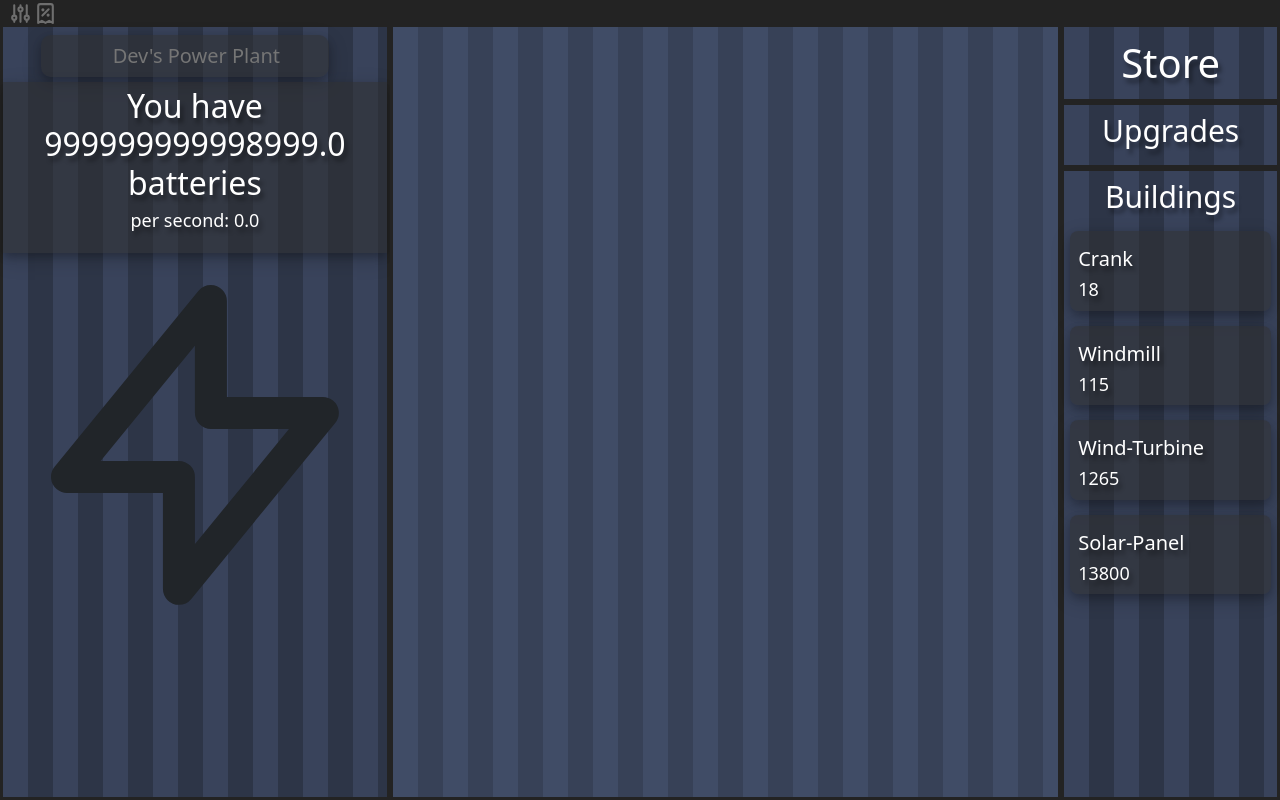
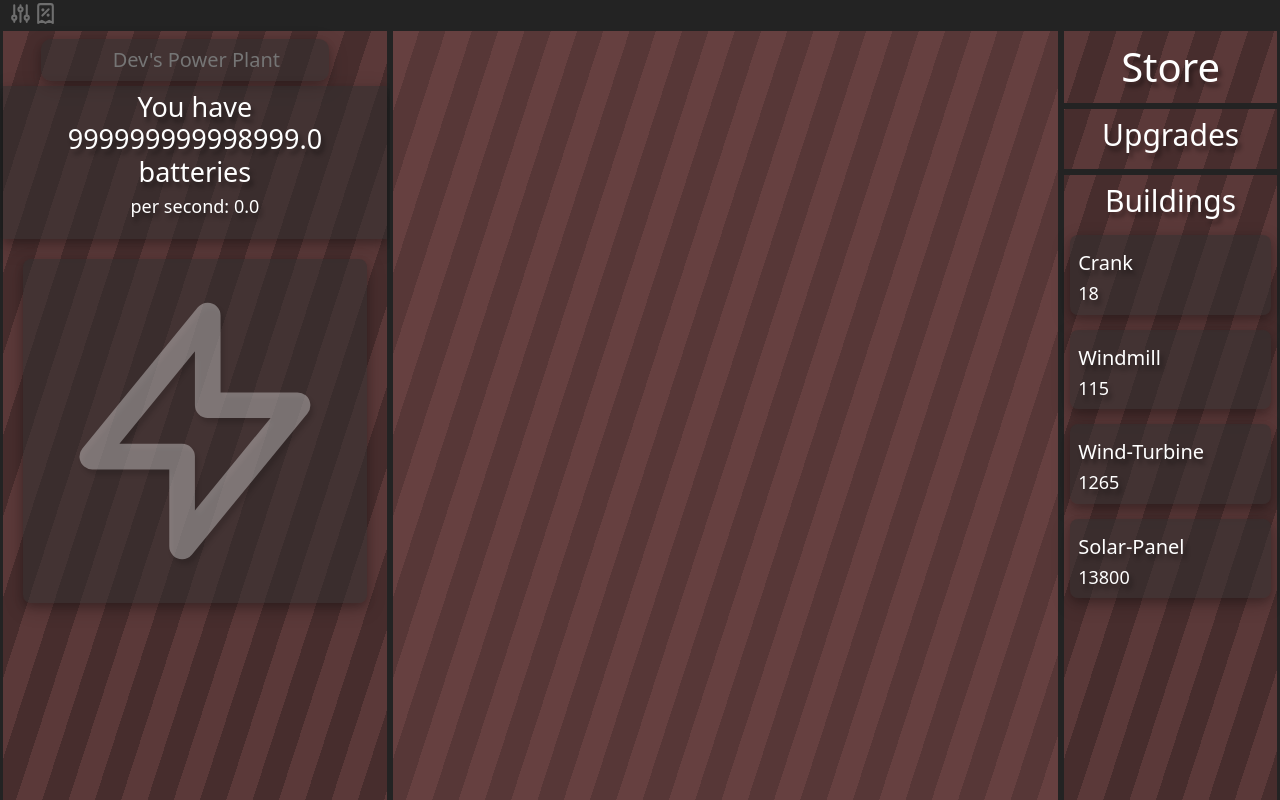
Before and after one commit to Natalect/Cookie-Clicker, a website: page index.html in a window 1280 px wide. Shown: the top 800 px of the page. Drawn offline with nearby package versions, Linux system fonts and the light colour scheme.

Commit message:
Update styles.css

```diff
--- a/css/styles.css
+++ b/css/styles.css
@@ -1,13 +1,13 @@
 body {
   margin: 0px;
-  height: 97vh;
+  height: 140vh;
 }
 
 .menuBar {
   background-color: rgb(35, 35, 35);
   padding-left: 8px;
   width: 100%;
-  height: 3vh;
+  height: 3.5vh;
   display: flex;
   flex-direction: row;
   flex-wrap: wrap;
@@ -32,11 +32,11 @@ body {
 /* Clicker Area */
 .clickerArea {
   background: repeating-linear-gradient(
-    90deg,
-    #39435b,
-    #39435b 25px,
-    #2d3547 25px,
-    #2d3547 50px
+    108deg,
+    #5b3939,
+    #5b3939 25px,
+    #472d2d 25px,
+    #472d2d 50px
   );
   width: 180%;
   border: rgb(35, 35, 35) solid 3px;
@@ -89,8 +89,11 @@ body {
 }
 
 .batteriesData:hover {
-  margin-top: 7px;
   cursor: default;
+}
+
+.batteriesData h1 {
+  font-size: 27px;
 }
 
 .batteriesAmount {
@@ -117,7 +120,7 @@ body {
   filter: drop-shadow(3px 5px 2px rgb(0 0 0 / 0.4));
 }
 
-.clicker {
+#clicker {
   margin: 20px;
   background-color: rgba(47, 47, 47, 0.523);
   box-shadow: 0 4px 8px 0 rgba(0, 0, 0, 0.2), 0 6px 20px 0 rgba(0, 0, 0, 0.19);
@@ -129,25 +132,25 @@ body {
   transition: 0.3s;
 }
 
-.clicker:hover {
+#clicker:hover {
   background-color: rgba(47, 47, 47, 0.347);
   color: rgb(255, 255, 255);
   cursor: pointer;
   opacity: 120%;
 }
 
-.clicker svg {
+#clicker svg {
   filter: drop-shadow(3px 5px 2px rgb(0 0 0 / 0.4));
 }
 
 /* Buildings Area */
 .buildingsArea {
   background: repeating-linear-gradient(
-    90deg,
-    #404c66,
-    #404c66 25px,
-    #374157 25px,
-    #374157 50px
+    108deg,
+    #664040,
+    #664040 25px,
+    #573737 25px,
+    #573737 50px
   );
   border: rgb(35, 35, 35) solid 3px;
   padding: 15px;
@@ -158,11 +161,11 @@ body {
 /* Purchase Area */
 .purchaseArea {
   background: repeating-linear-gradient(
-    90deg,
-    #39435b,
-    #39435b 25px,
-    #2d3547 25px,
-    #2d3547 50px
+    108deg,
+    #5b3939,
+    #5b3939 25px,
+    #472d2d 25px,
+    #472d2d 50px
   );
   border: rgb(35, 35, 35) solid 3px;
   width: 100%;
```
